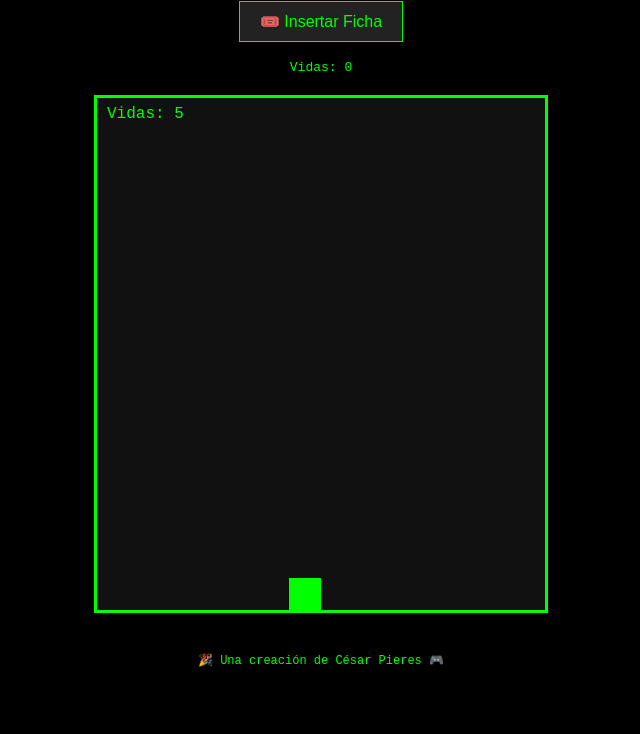
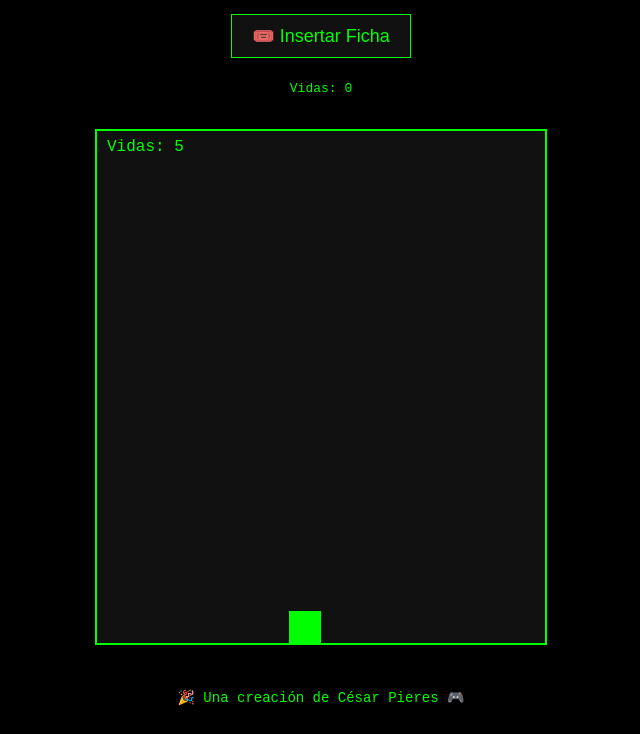
Before and after one commit to cesarpieres/juegos80sarcade, a plain HTML site: page frogger.html in a window 1280 px wide. Shown: the part 91-825 px from the top of the page, without its empty margins (319-959 px from the left). Before the commit the page ends 800 px from the top, so only its background shows below. Drawn offline with Linux system fonts and the light colour scheme.

Commit message:
Update style.css

```diff
--- a/style.css
+++ b/style.css
@@ -1,28 +1,25 @@
-
 body {
   background-color: black;
   color: lime;
   font-family: monospace;
   text-align: center;
-  margin: 0;
   padding: 20px;
 }
+button {
+  background: #111;
+  color: lime;
+  border: 1px solid lime;
+  padding: 10px 20px;
+  margin: 10px;
+  font-size: 18px;
+  cursor: pointer;
+}
 canvas {
+  margin-top: 20px;
   background: #111;
-  border: 3px solid lime;
-  display: block;
-  margin: 20px auto;
-}
-button {
-  background: #222;
-  border: 1px solid lime;
-  color: lime;
-  padding: 10px 20px;
-  font-size: 16px;
-  margin: 5px;
-  cursor: pointer;
+  border: 2px solid lime;
 }
 footer {
   margin-top: 40px;
-  font-size: 12px;
+  font-size: 14px;
 }
```
